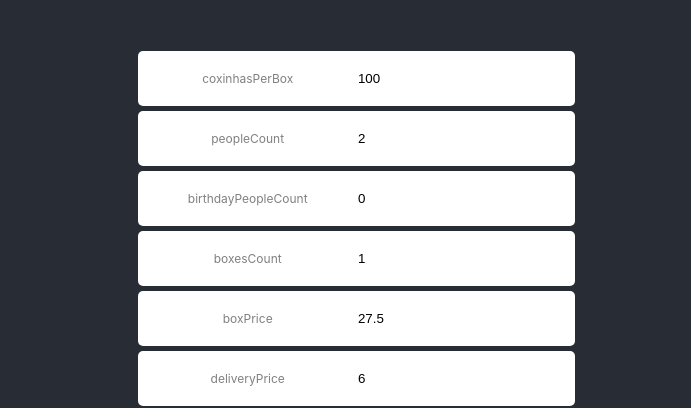
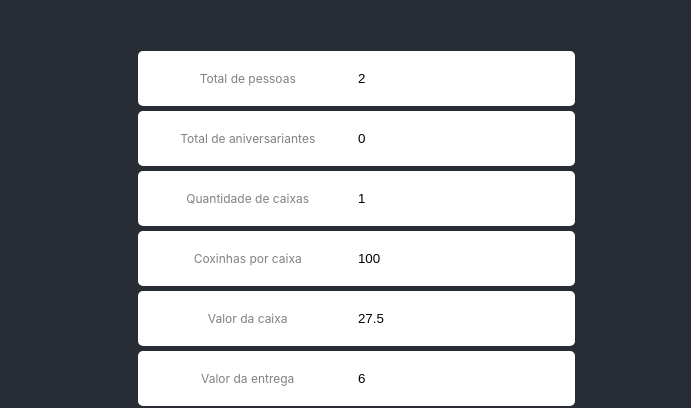
Before and after one commit to RodrigoVitiello/coxinha-calculator, a React (Create React App) app: page / in a window 1280 px wide. Shown: the part 413-821 px from the top of the page, without its empty margins (294-985 px from the left). Built offline with nearby package versions, Linux system fonts and the light colour scheme.

Commit message:
order input fields on calculator component

```diff
--- a/src/components/Calculator/Calculator.tsx
+++ b/src/components/Calculator/Calculator.tsx
@@ -8,6 +8,11 @@ import CalculatorResult from './CalculatorResult';
 interface ICalculatorProps { }
 interface ICalculatorState {
   coxinhasData: ICoxinhasData
+}
+
+type orderedCoxinhaDataType = {
+  key: string,
+  labelText: string
 }
 
 class Calculator extends Component<ICalculatorProps, ICalculatorState> {
@@ -28,14 +33,22 @@ class Calculator extends Component<ICalculatorProps, ICalculatorState> {
   }
 
   renderNumberInputs() {
+    const orderedCoxinhasData: Array<orderedCoxinhaDataType> = [
+      { key: 'peopleCount', labelText: 'Total de pessoas' },
+      { key: 'birthdayPeopleCount', labelText: 'Total de aniversariantes' },
+      { key: 'boxesCount', labelText: 'Quantidade de caixas' },
+      { key: 'coxinhasPerBox', labelText: 'Coxinhas por caixa' },
+      { key: 'boxPrice', labelText: 'Valor da caixa' },
+      { key: 'deliveryPrice', labelText: 'Valor da entrega' },
+    ]
     const { coxinhasData } = this.state
-    return Object.keys(coxinhasData).map((key: string, index: number) => {
+    return orderedCoxinhasData.map((coxinhasInfo: orderedCoxinhaDataType, index: number) => {
       return (
         <NumberInput
           key={index}
-          labelText={key}
-          defaultValue={coxinhasData[key]}
-          handleOnChange={(value: number) => { this.handleInputUpdate(key, value)}}
+          labelText={coxinhasInfo.labelText}
+          defaultValue={coxinhasData[coxinhasInfo.key]}
+          handleOnChange={(value: number) => { this.handleInputUpdate(coxinhasInfo.key, value)}}
         />
       )
     })
```
